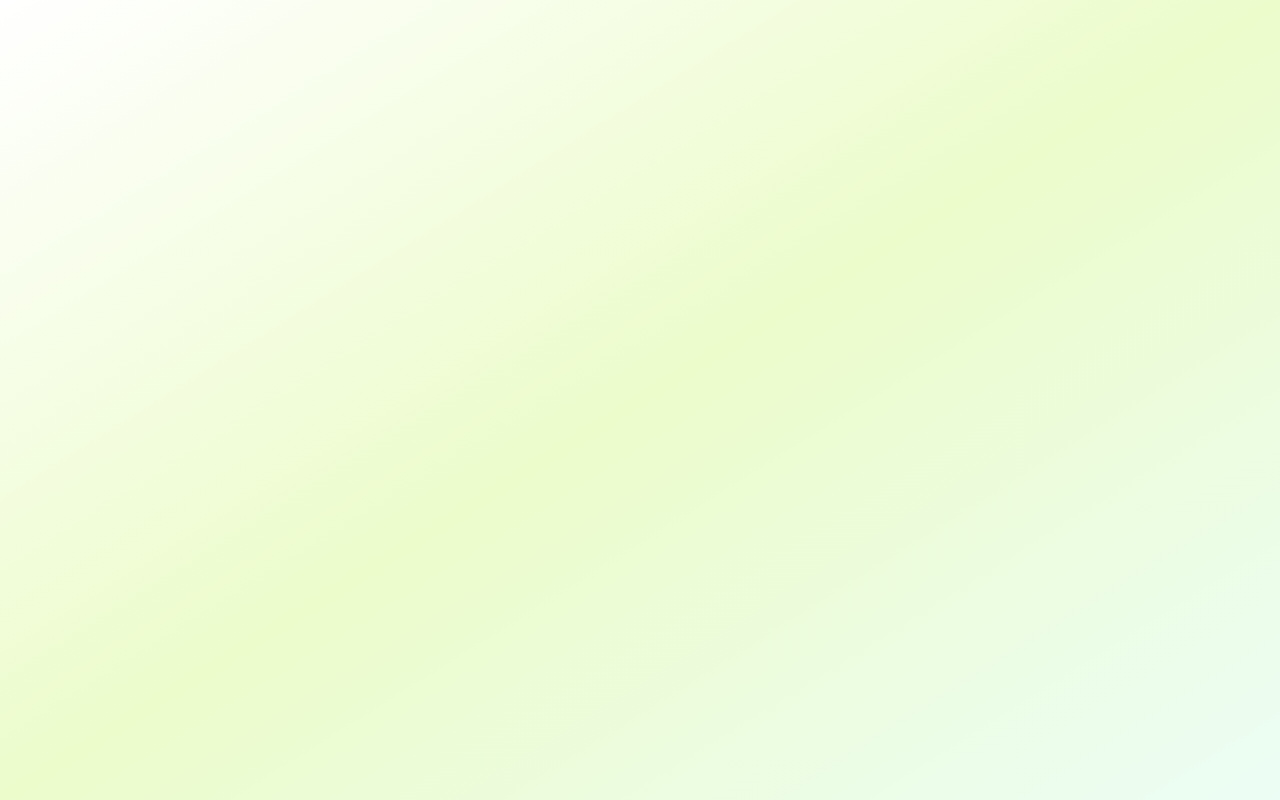
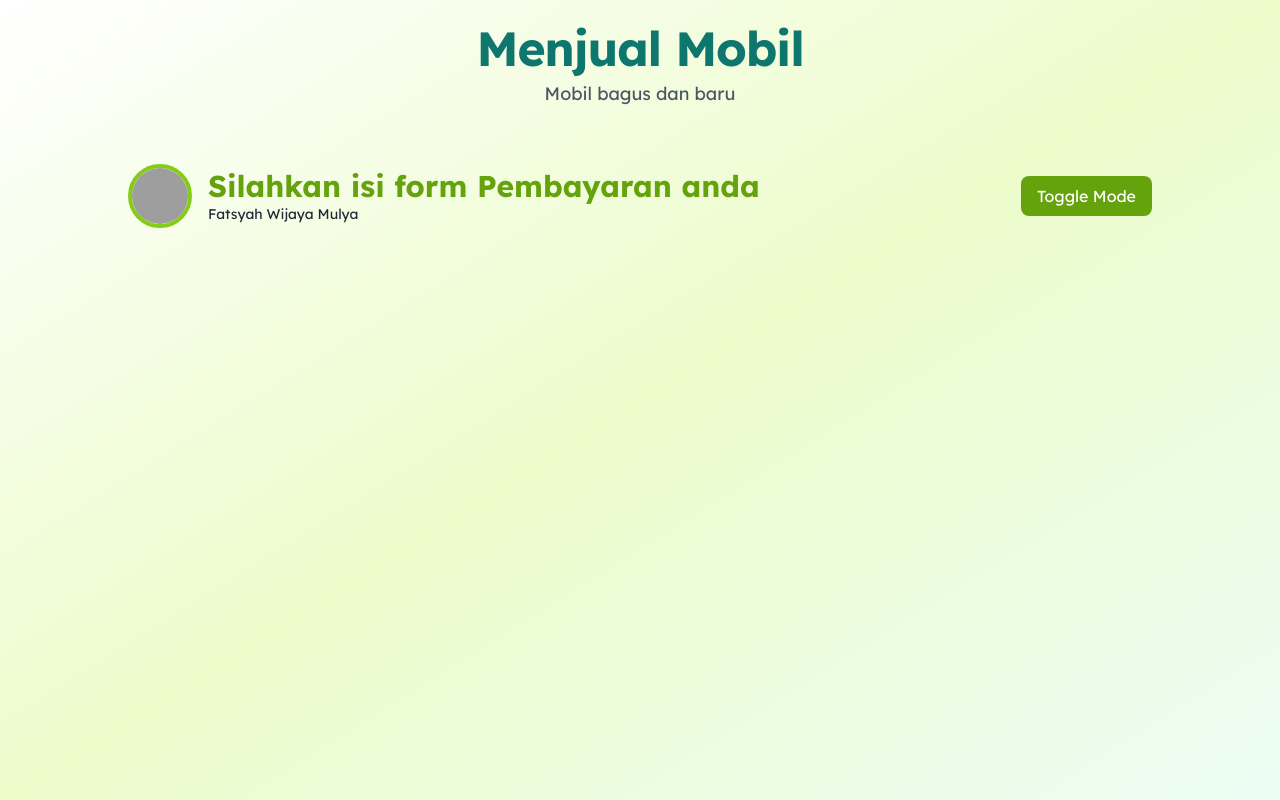
Before and after one commit to fatsyah-prosesor/1124160144-UAS-PERANCANGAN-WEB-SPA, a plain HTML site: page index.html in a window 1280 px wide. Drawn offline with nearby package versions, Linux system fonts and the light colour scheme; grey boxes are pictures that could not be loaded.

Commit message:
2. Menambahkan Header

```diff
--- a/index.html
+++ b/index.html
@@ -19,6 +19,28 @@
   </style>
 </head>
 <body class="bg-gradient-to-br from-white via-lime-100 to-emerald-50 dark:from-zinc-900 dark:to-zinc-800 text-gray-800 dark:text-lime-100 min-h-screen transition-all duration-300">
+    <div class="max-w-6xl mx-auto p-6">
+      <!-- Header -->
+         <div class="max-w-6xl mx-auto px-6 sm:px-10">
+      <div class="text-center mb-14">
+        <h1 class="text-5xl font-extrabold text-teal-700 dark:text-teal-300 tracking-tight mb-2">Menjual Mobil</h1>
+        <p class="text-gray-600 dark:text-gray-300 text-lg">Mobil bagus dan baru</p>
+      </div>
+
+      <div class="flex justify-between items-center mb-10">
+        <div class="flex items-center gap-4">
+          <div class="w-16 h-16 rounded-full overflow-hidden border-4 border-lime-500">
+            <img src="foto gua.jpeg" alt="Foto Dias" class="object-cover object-top w-full h-full">
+          </div>
+
+          <div>
+            <h1 class="text-3xl font-bold text-lime-600 dark:text-lime-300">Silahkan isi form Pembayaran anda</h1>
+            <p class="text-sm leading-5">Fatsyah Wijaya Mulya</p>
+          </div>
+        </div>
+        <button id="toggleDarkMode" class="px-4 py-2 rounded-lg bg-lime-600 text-white hover:bg-lime-700 dark:bg-yellow-400 dark:text-black dark:hover:bg-yellow-300 transition">Toggle Mode</button>
+      </div>
+
 
 </body>
 </html>
```
Also changed, not shown: 1 other file.
